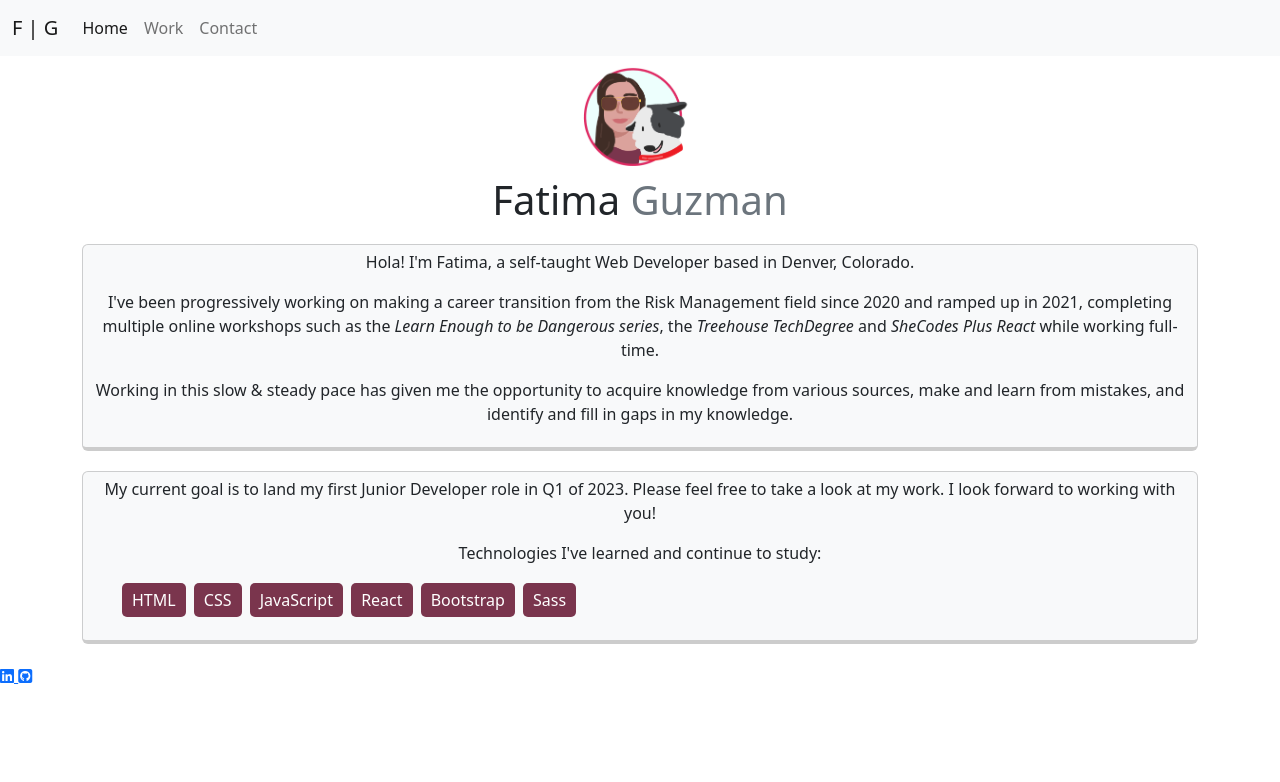
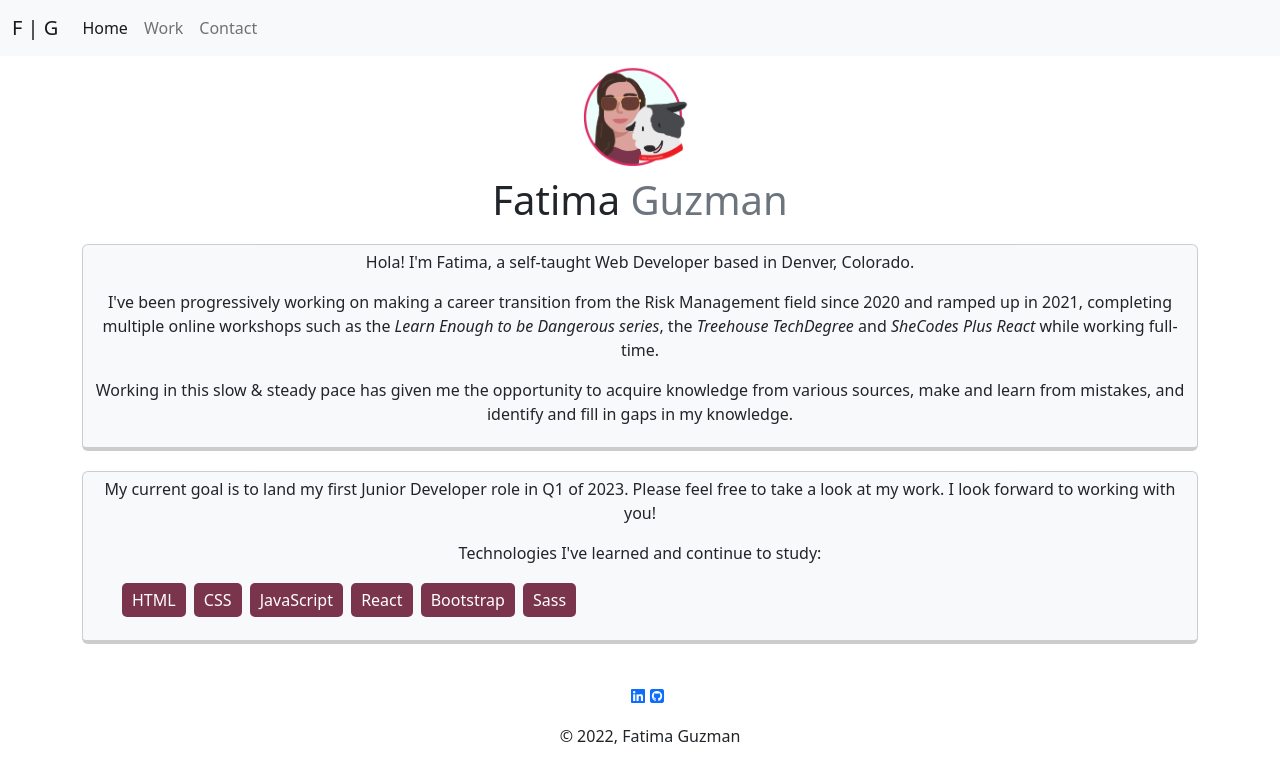
Before and after one commit to FatimaGC/fatimagc.github.io, a plain HTML site: page index.html in a window 1280 px wide. Drawn offline with nearby package versions, Linux system fonts and the light colour scheme.

Commit message:
Added footer content and styles

```diff
--- a/css/styles.css
+++ b/css/styles.css
@@ -1,3 +1,10 @@
+footer {
+  width: 100%;
+  height: 20px;
+  padding: 20px 0 40px 20px;
+  text-align: center;
+}
+
 .profile-img {
   height: 100px;
   margin: 10px;
@@ -18,3 +25,14 @@
   padding: 5px 10px;
   margin: 2px;
 }
+
+.social-container {
+  display: flex;
+  justify-content: center;
+  list-style: none;
+  padding: 0;
+}
+
+.social-container li {
+  margin-right: 5px;
+}
--- a/index.html
+++ b/index.html
@@ -105,13 +105,19 @@
     </main>
 
     <footer>
+      <ul class="social-container">
+        <li>
           <a href="https://www.linkedin.com/in/fatimaguzman/" target="_blank">
             <i class="fa-brands fa-linkedin"></i>
           </a>
-
+        </li>
+        <li>
           <a href="https://github.com/FatimaGC" target="_blank">
             <i class="fa-brands fa-square-github"></i>
           </a>
+        </li>
+      </ul>
+      <span class="copyright">© 2022, Fatima Guzman</span>
     </footer>
     <script
       src="https://cdn.jsdelivr.net/npm/bootstrap@5.2.3/dist/js/bootstrap.bundle.min.js"
```
Lines whose indentation alone changed are shown as unchanged.
